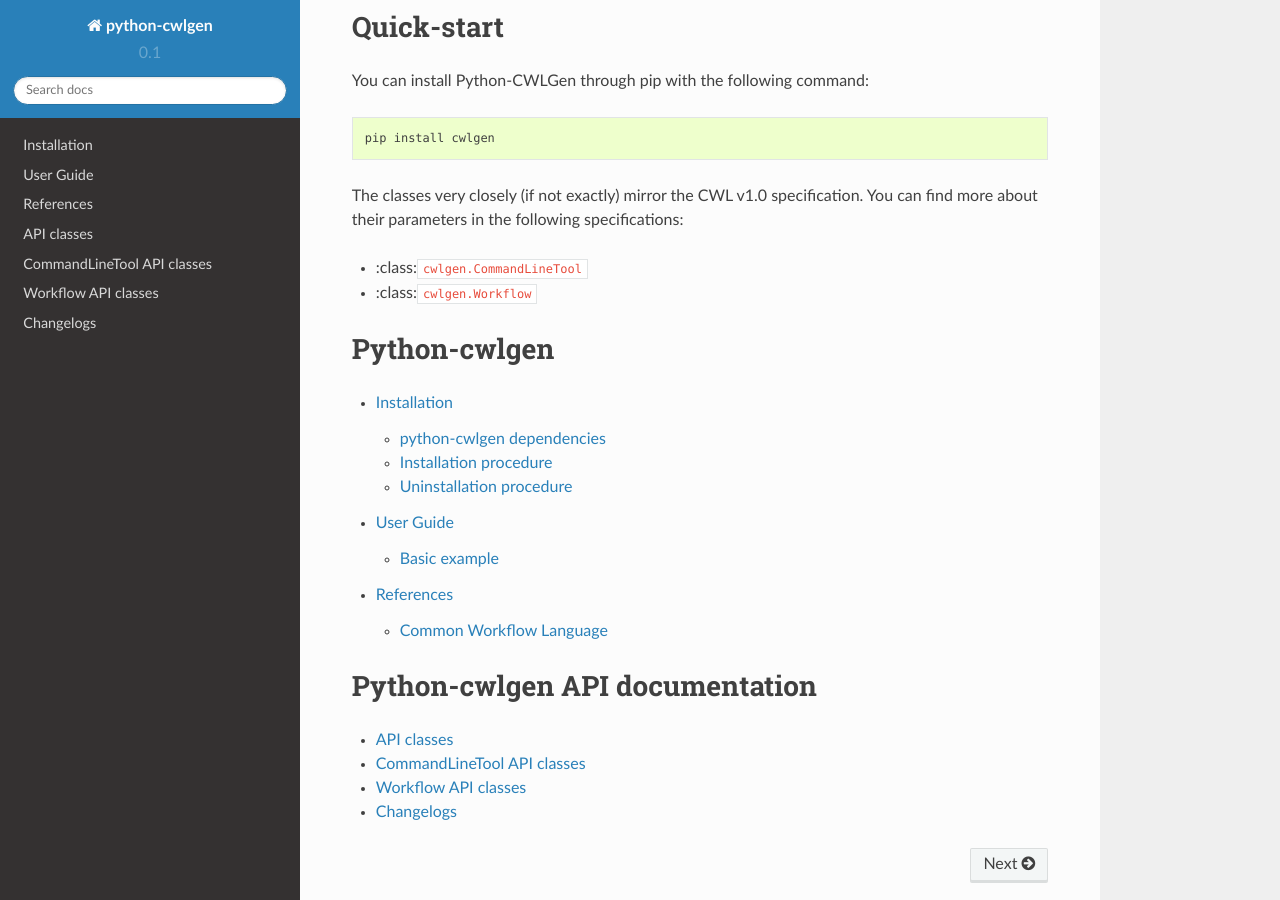
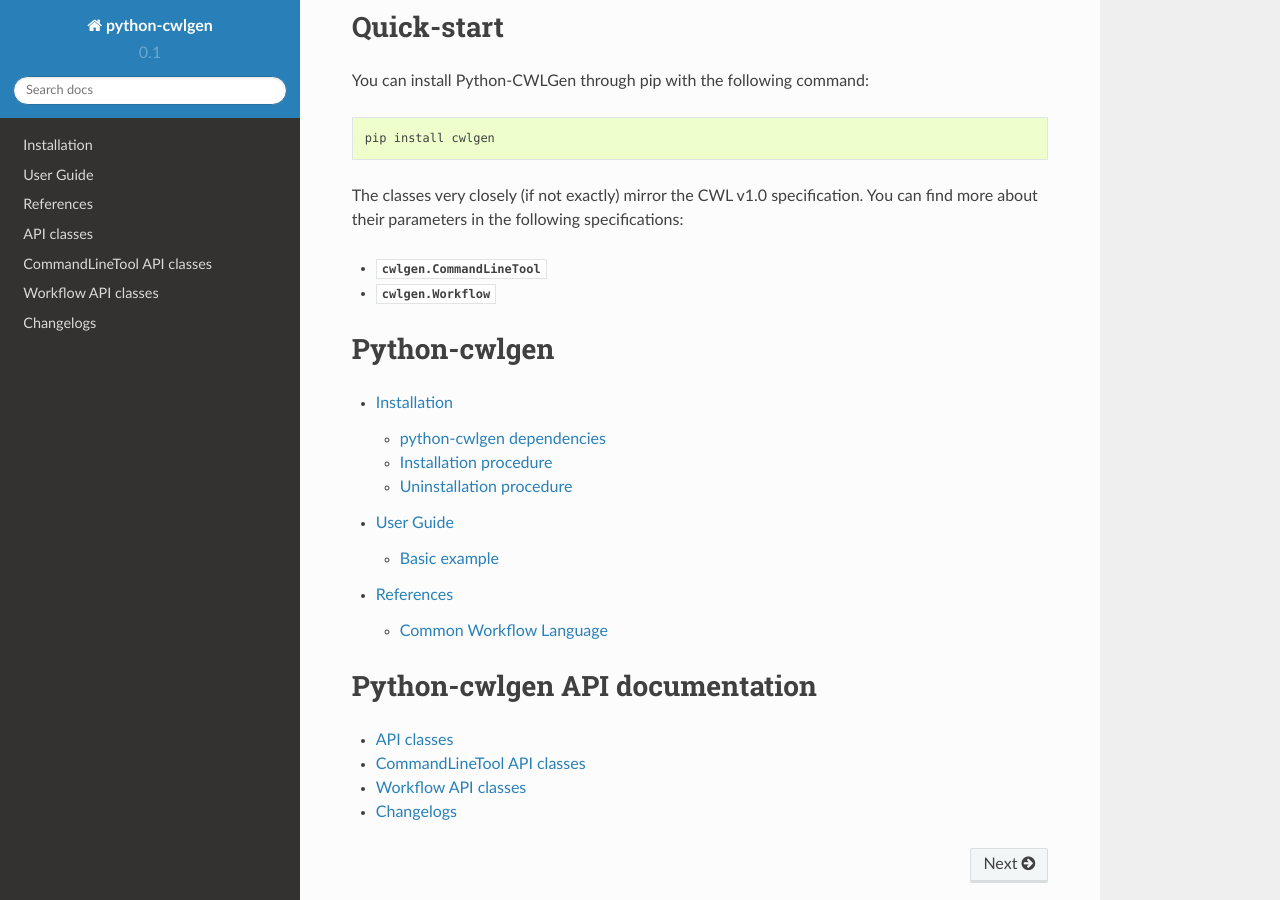
Before and after one commit to common-workflow-lab/python-cwlgen, a Sphinx documentation site: the page built from doc/source/index.rst, in a window 1280 px wide and 900 px high, scrolled down 1253 px. Built offline with Sphinx 7.4.7 and the Read the Docs theme 2.0.0, drawn with Linux system fonts in a browser that asks for light colours.

Commit message:
Fix double quote on docs

```diff
--- a/doc/source/index.rst
+++ b/doc/source/index.rst
@@ -83,8 +83,8 @@ You can install Python-CWLGen through pip with the following command:
 The classes very closely (if not exactly) mirror the CWL v1.0 specification. You can find
 more about their parameters in the following specifications:
 
-- :class:``cwlgen.CommandLineTool``
-- :class:``cwlgen.Workflow``
+- :class:`cwlgen.CommandLineTool`
+- :class:`cwlgen.Workflow`
 
 
 Python-cwlgen
@@ -110,6 +110,6 @@ Python-cwlgen API documentation
   Indices and tables
   ==================
 
-  * :ref:``genindex``
-  * :ref:``modindex``
-  * :ref:``search``
+  * :ref:`genindex`
+  * :ref:`modindex`
+  * :ref:`search`
```
